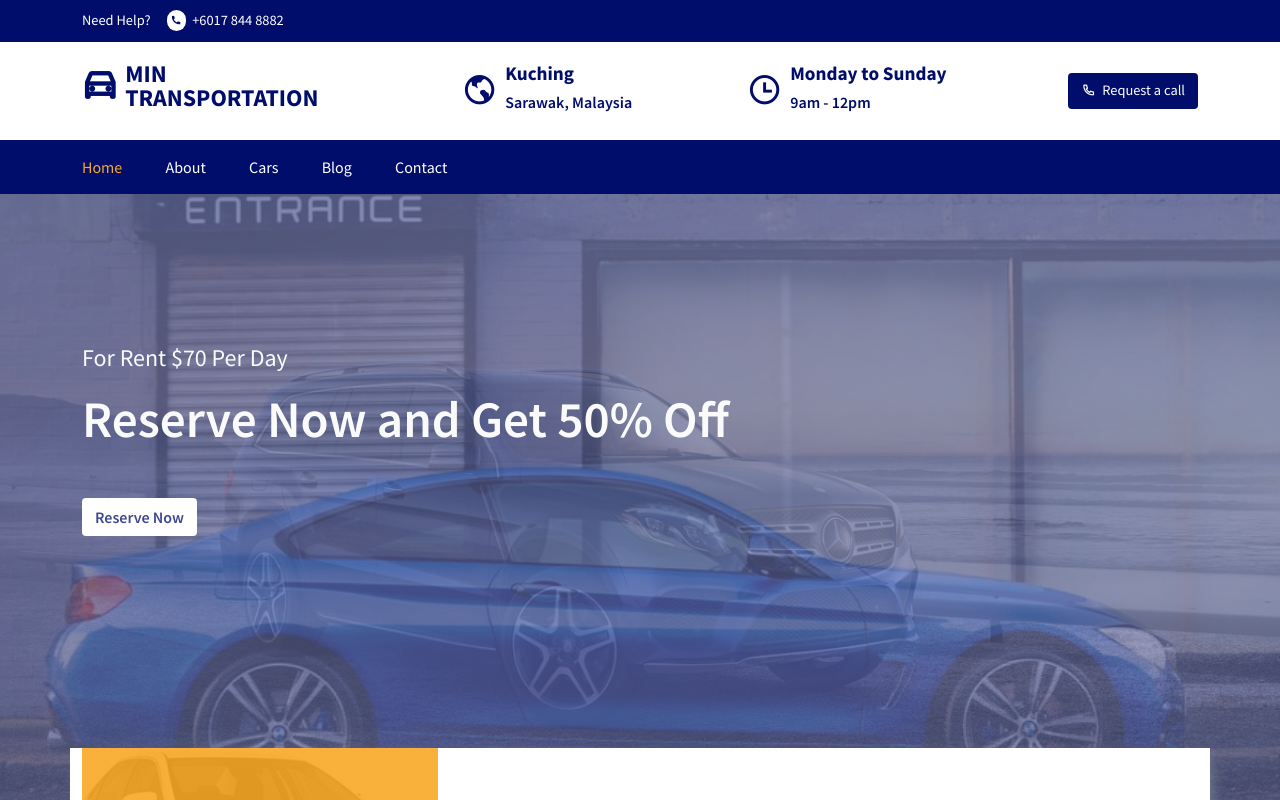
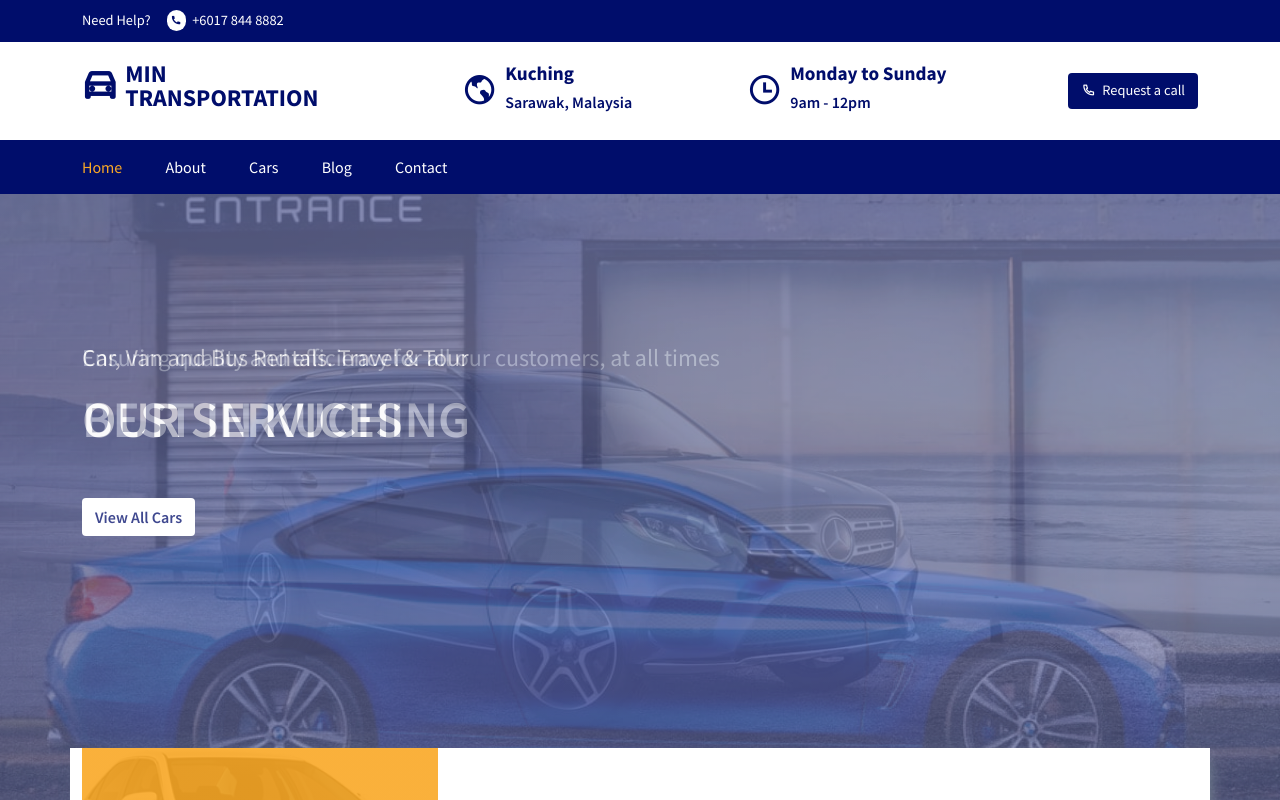
Before and after one commit to hong8955005/rental, a React (Create React App) app: page /home in a window 1280 px wide. Shown: the top 800 px of the page. Built offline with nearby package versions, Linux system fonts and the light colour scheme.

Commit message:
Update HeroSlider.jsx

```diff
--- a/src/components/UI/HeroSlider.jsx
+++ b/src/components/UI/HeroSlider.jsx
@@ -22,11 +22,13 @@ const HeroSlider = () => {
       <div className="slider__item slider__item-01 mt0">
         <Container>
           <div className="slider__content ">
-            <h4 className="text-light mb-3">For Rent $70 Per Day</h4>
-            <h1 className="text-light mb-4">Reserve Now and Get 50% Off</h1>
+             <h4 className="text-light mb-3">We provide the cheapest car rental service in Kuching, Sarawak.</h4>
+            <h1 className="text-light mb-4">MIN TRANSPORTATION</h1>
+
+
 
             <button className="btn reserve__btn mt-4">
-              <Link to="/cars">Reserve Now</Link>
+              <Link to="/cars">View All Cars</Link>
             </button>
           </div>
         </Container>
@@ -35,11 +37,10 @@ const HeroSlider = () => {
       <div className="slider__item slider__item-02 mt0">
         <Container>
           <div className="slider__content ">
-            <h4 className="text-light mb-3">For Rent $70 Per Day</h4>
-            <h1 className="text-light mb-4">Reserve Now and Get 50% Off</h1>
-
+            <h4 className="text-light mb-3">Ensuring quality and efficiency for all our customers, at all times</h4>
+            <h1 className="text-light mb-4">BEST IN KUCHING</h1>
             <button className="btn reserve__btn mt-4">
-              <Link to="/cars">Reserve Now</Link>
+              <Link to="/cars">View All Cars</Link>
             </button>
           </div>
         </Container>
@@ -48,11 +49,11 @@ const HeroSlider = () => {
       <div className="slider__item slider__item-03 mt0">
         <Container>
           <div className="slider__content ">
-            <h4 className="text-light mb-3">For Rent $70 Per Day</h4>
-            <h1 className="text-light mb-4">Reserve Now and Get 50% Off</h1>
+           <h4 className="text-light mb-3">Car, Van and Bus Rentals. Travel & Tour</h4>
+            <h1 className="text-light mb-4">OUR SERVICES</h1>
 
             <button className="btn reserve__btn mt-4">
-              <Link to="/cars">Reserve Now</Link>
+              <Link to="/cars">View All Cars</Link>
             </button>
           </div>
         </Container>
```
